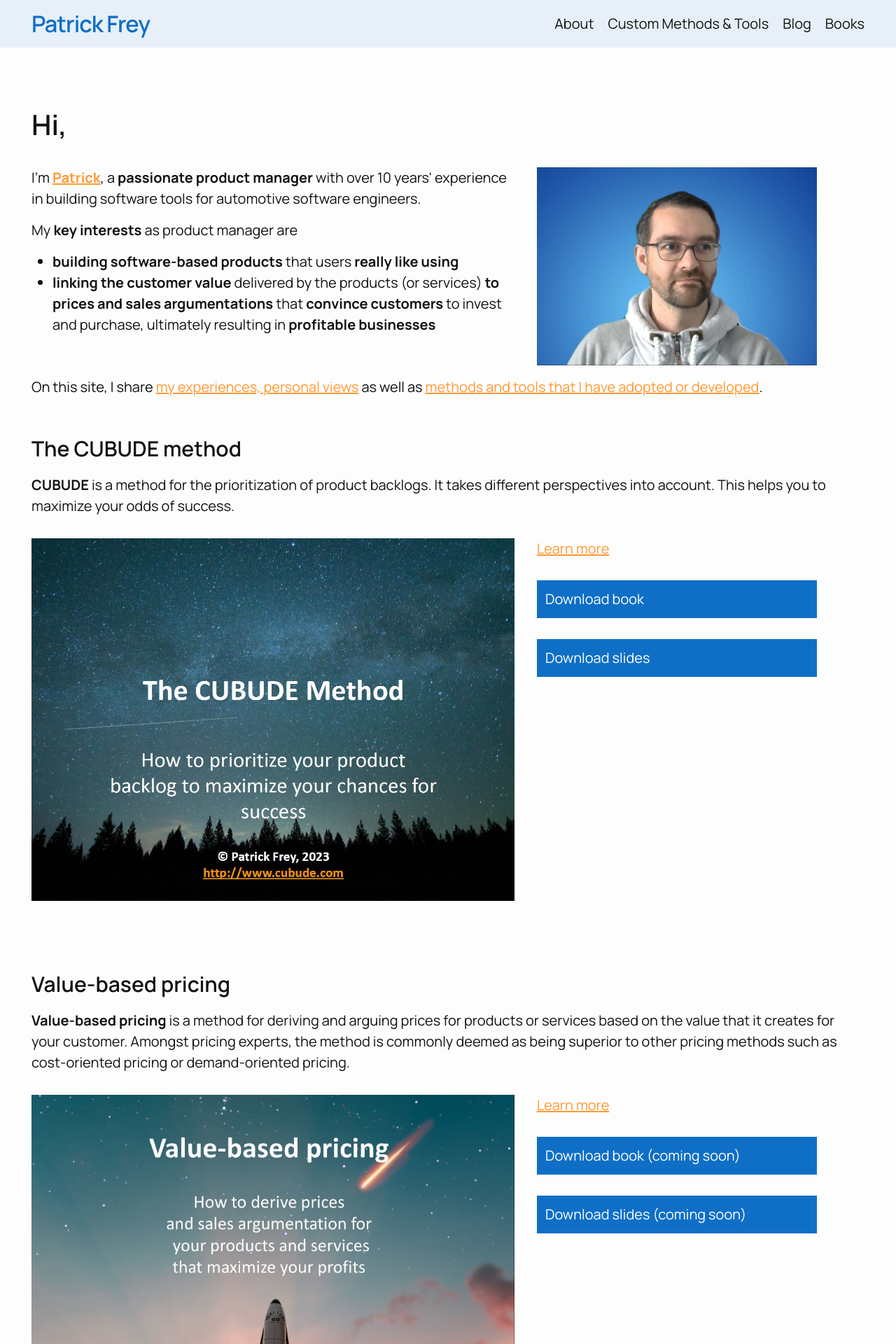
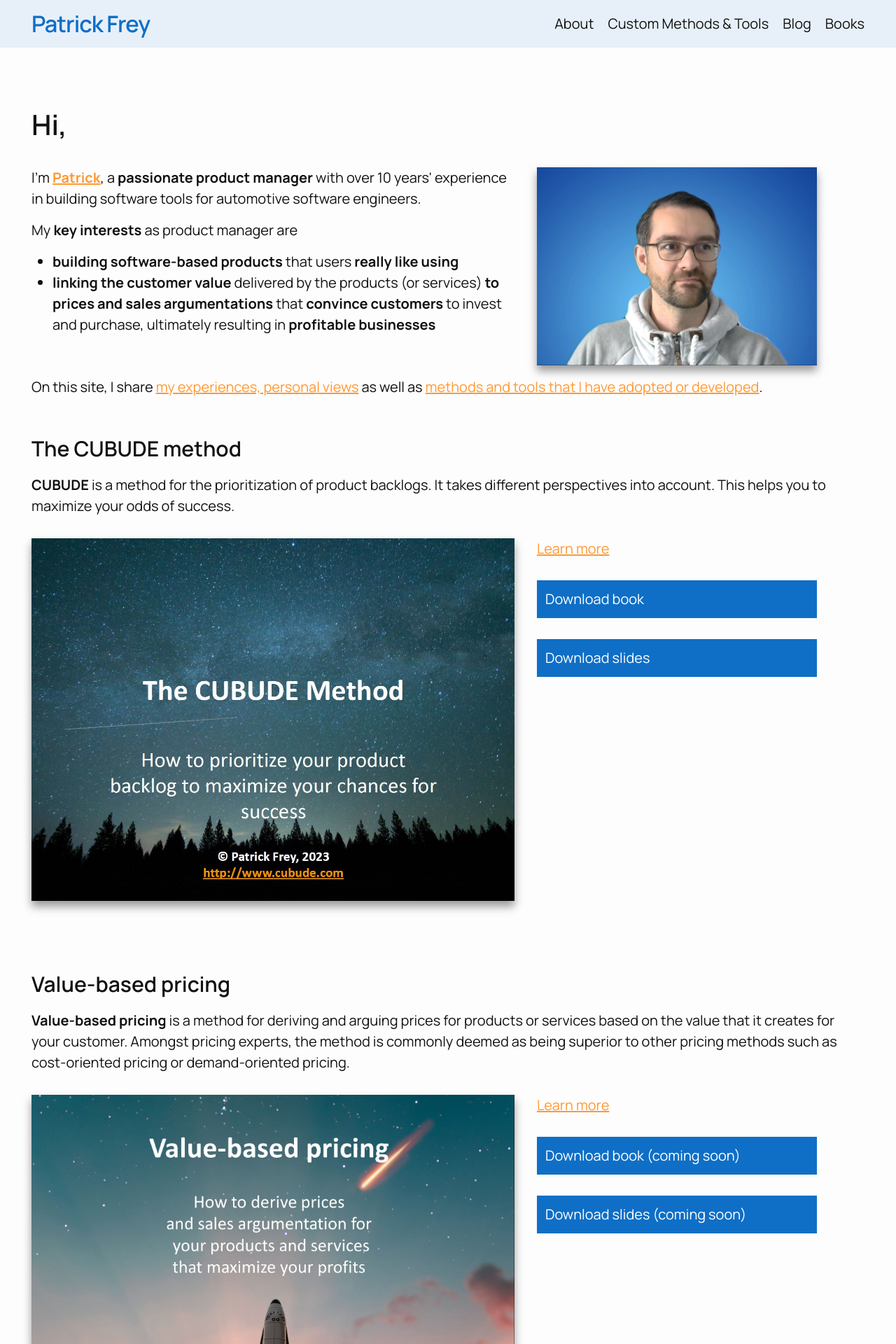
Before and after one commit to patrickfreyproductmanagement/patrickfreyproductmanagement.github.io, a Jekyll site: the page built from index.markdown, in a window 1280 px wide. Shown: the top 1920 px of the page at 70% size. Built offline with Jekyll 4.4.1, drawn with Linux system fonts in a browser that asks for light colours.

Commit message:
Added shadow-effect to images.

```diff
--- a/_sass/minima/_base.scss
+++ b/_sass/minima/_base.scss
@@ -61,6 +61,7 @@ main {
 img {
   max-width: 100%;
   vertical-align: middle;
+  box-shadow: rgba(0,0,0,0.4) 0px 8px 12px 0px;
 }
 
 
```
